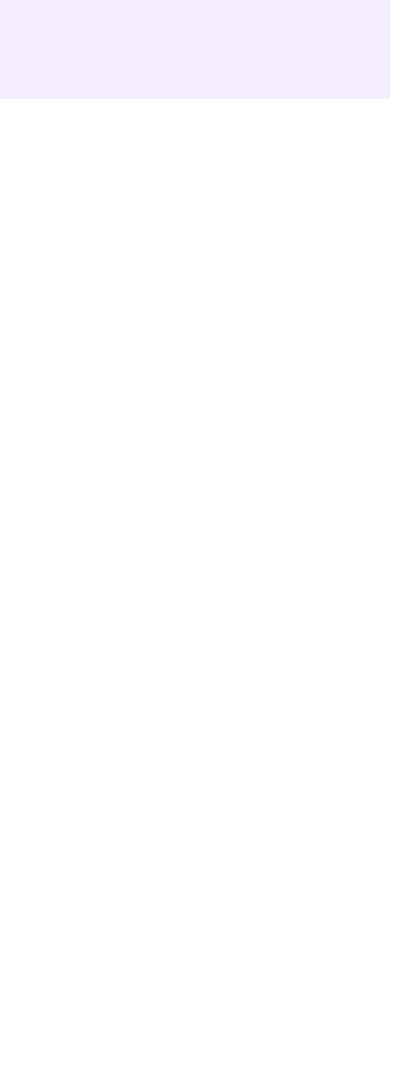
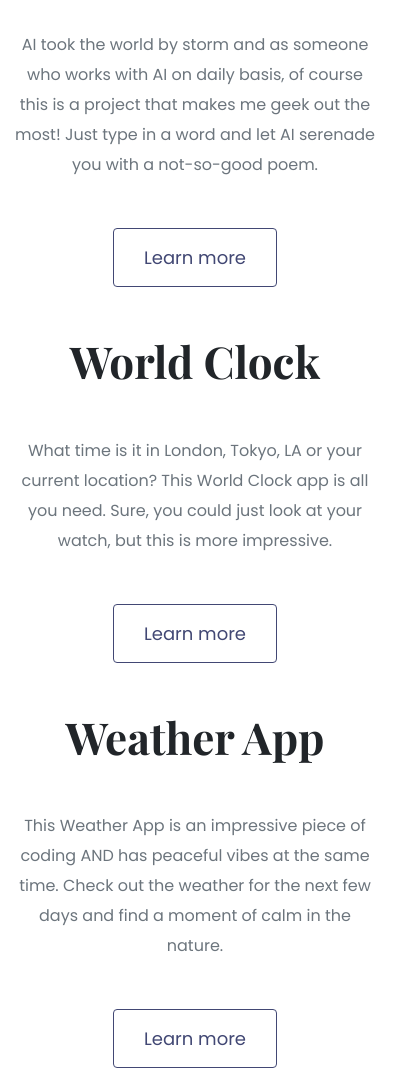
Before and after one commit to eva-coding/portfolio-project, a plain HTML site: page index.html in a window 390 px wide. Shown: the part 710-1778 px from the top of the page, 415 px wide, since content can reach past the window. Before the commit the page ends 844 px from the top, so only its background shows below. Drawn offline with nearby package versions, Linux system fonts and the light colour scheme; a web font is replaced by a local one.

Commit message:
Integrated homepage content design

```diff
--- a/index.html
+++ b/index.html
@@ -22,13 +22,7 @@
     <link rel="preconnect" href="https://fonts.googleapis.com" />
     <link rel="preconnect" href="https://fonts.gstatic.com" crossorigin />
     <link
-      href="https://fonts.googleapis.com/css2?family=Playfair+Display:ital,wght@0,400..900;1,400..900&display=swap"
-      rel="stylesheet"
-    />
-    <link rel="preconnect" href="https://fonts.googleapis.com" />
-    <link rel="preconnect" href="https://fonts.gstatic.com" crossorigin />
-    <link
-      href="https://fonts.googleapis.com/css2?family=Playfair+Display:ital,wght@0,400..900;1,400..900&display=swap"
+      href="https://fonts.googleapis.com/css2?family=Playfair+Display:ital,wght@0,400..900;1,400..900&family=Poppins:ital,wght@0,100;0,200;0,300;0,400;0,500;0,600;0,700;0,800;0,900;1,100;1,200;1,300;1,400;1,500;1,600;1,700;1,800;1,900&display=swap"
       rel="stylesheet"
     />
     <link rel="stylesheet" href="styles/portfolio.css" />
@@ -43,7 +37,63 @@
       <p>👋 Hello, I'm</p>
       <h1>Eva Machova</h1>
       <h2 class="mb-5">A coding student based in the UK</h2>
-      <a href="#" class="btn btn-branding">Contact me</a>
+      <div>
+        <a href="#" class="btn btn-branding">Contact me</a>
+      </div>
+    </div>
+    <p class="text-center m-5">Here are some of my best projects</p>
+    <div class="container">
+      <div class="row mb-5">
+        <div class="col d-none d-lg-block">
+          <img src="images/poem generator.png" class="img-fluid" alt="" />
+        </div>
+
+        <div class="col">
+          <div class="project-description">
+            <h2 class="mb-5">AI Poem Generator</h2>
+            <p class="mb-5 text-muted">
+              AI took the world by storm and as someone who works with AI on
+              daily basis, of course this is a project that makes me geek out
+              the most! Just type in a word and let AI serenade you with a
+              not-so-good poem.
+            </p>
+            <a href="" class="btn btn-branding-outline">Learn more</a>
+          </div>
+        </div>
+      </div>
+      <div class="row mb-5">
+        <div class="col">
+          <div class="project-description">
+            <h2 class="mb-5">World Clock</h2>
+            <p class="mb-5 text-muted">
+              What time is it in London, Tokyo, LA or your current location?
+              This World Clock app is all you need. Sure, you could just look at
+              your watch, but this is more impressive.
+            </p>
+            <a href="" class="btn btn-branding-outline">Learn more</a>
+          </div>
+        </div>
+        <div class="col d-none d-lg-block">
+          <img src="images/world clock.png" class="img-fluid" alt="" />
+        </div>
+      </div>
+      <div class="row">
+        <div class="col d-none d-lg-block">
+          <img src="images/weather app.png" class="img-fluid" alt="" />
+        </div>
+
+        <div class="col">
+          <div class="project-description">
+            <h2 class="mb-5">Weather App</h2>
+            <p class="mb-5 text-muted">
+              This Weather App is an impressive piece of coding AND has peaceful
+              vibes at the same time. Check out the weather for the next few
+              days and find a moment of calm in the nature.
+            </p>
+            <a href="" class="btn btn-branding-outline">Learn more</a>
+          </div>
+        </div>
+      </div>
     </div>
   </body>
 </html>
--- a/styles/portfolio.css
+++ b/styles/portfolio.css
@@ -6,7 +6,7 @@
 }
 
 body {
-    font-family: var(--default-font-family);
+  font-family: var(--default-font-family);
 }
 
 h1,
@@ -21,10 +21,13 @@ h6 {
 
 h1 {
   font-size: 96px;
+  line-height: 1.5;
 }
 
 p {
   font-weight: normal;
+  font-size: 16px;
+  line-height: 30px;
 }
 
 .hero {
@@ -43,7 +46,7 @@ p {
 .hero h2 {
   font-family: var(--default-font-family);
   font-weight: normal;
-  line-height: 2;
+  line-height: 1.4;
   font-size: 24px;
   color: #424874;
 }
@@ -54,5 +57,42 @@ p {
   color: var(--secondary-color);
   font-size: 18px;
   line-height: 27px;
-  padding: 12px 20px;
+  padding: 15px 30px;
 }
+
+.btn-branding-outline {
+  color: var(--branding-color);
+  border: 1px solid var(--branding-color);
+  border-radius: 4px;
+  font-size: 18px;
+  line-height: 27px;
+  padding: 15px 30px;
+}
+
+h2 {
+  font-size: 64px;
+}
+
+.project-description {
+  padding: 50px 60px;
+}
+
+@media (max-width: 960px) {
+  h1 {
+    font-size: 44px;
+    line-height: 2;
+  }
+
+  h2 {
+    font-size: 44px;
+  }
+
+  .hero {
+    padding: 80px 20px;
+  }
+
+  .project-description {
+    padding: 0;
+    text-align: center;
+  }
+}
```
Also changed, not shown: images/poem generator.png (added), images/weather app.png (added), images/world clock.png (added).
